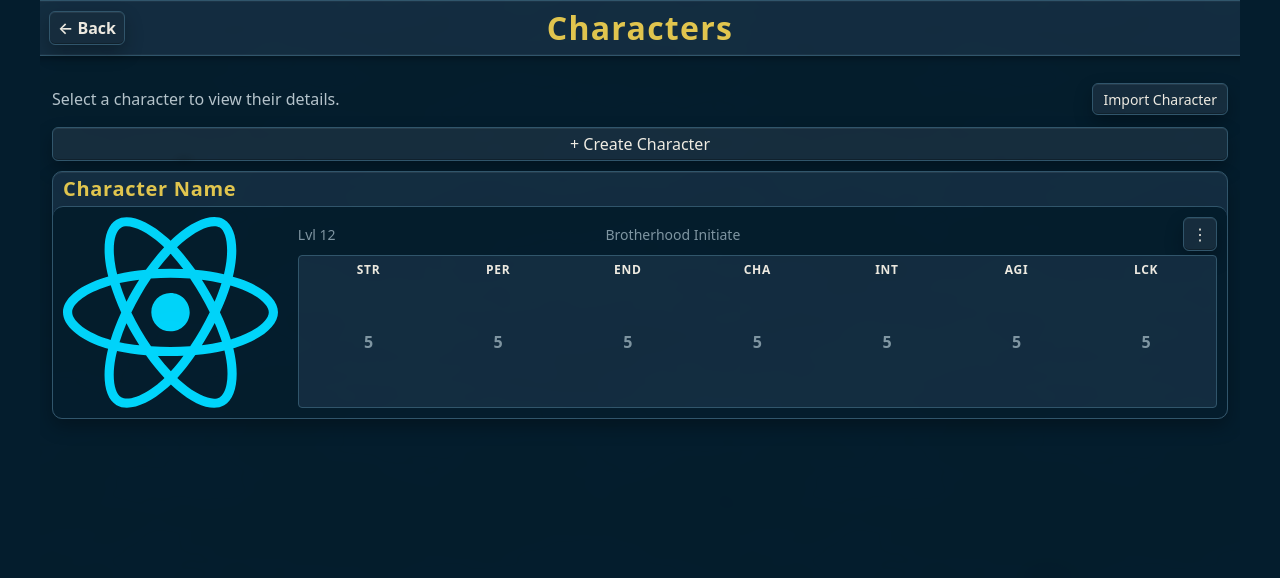
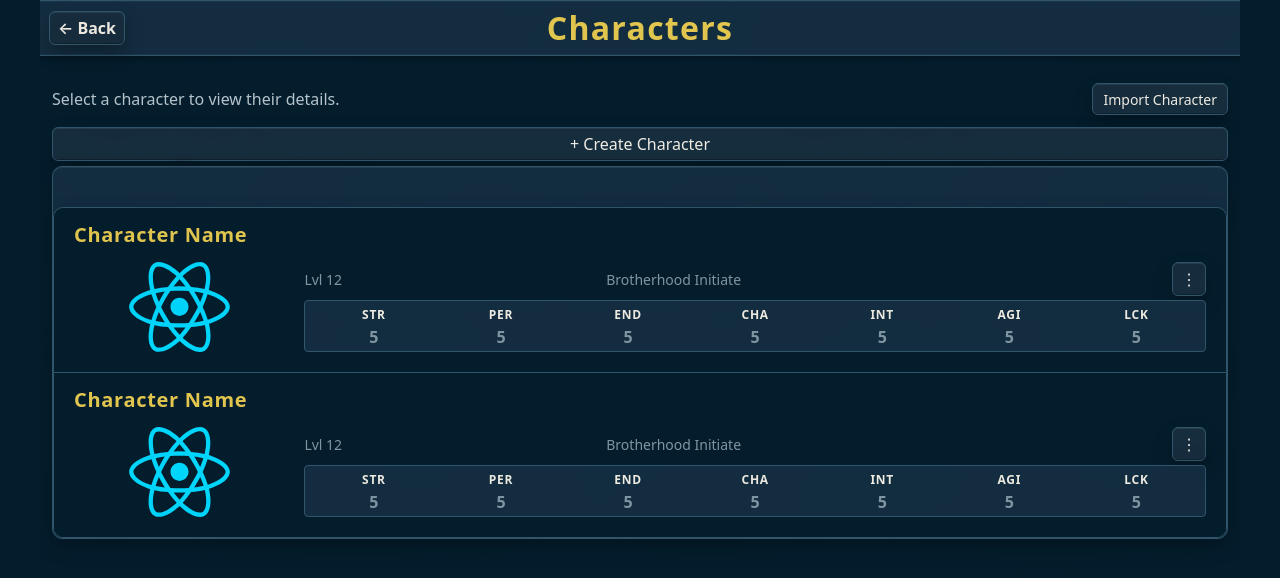
Before and after one commit to SidewaysPhoenix/vault-kit, a React (Vite) app: page /#/characters in a window 1280 px wide. Shown: the top 578 px of the page. Built offline with nearby package versions, Linux system fonts and the light colour scheme.

Commit message:
Added card component for faster styling, created articles for character card

```diff
--- /dev/null
+++ b/src/components/Card.css
@@ -0,0 +1,5 @@
+.cardTitle {
+    margin: 8px;
+    margin-left: 15px;
+    min-height: 24px;
+}
--- /dev/null
+++ b/src/components/Card.tsx
@@ -0,0 +1,21 @@
+import "./Card.css"
+
+type CardHeaderProps = {
+    title: string;
+    children: React.ReactNode;
+};
+
+function Card(props: CardHeaderProps) {
+    return (
+        <div className="cardMain vaultCard">
+            <h3 className="cardTitle">
+                {props.title}
+            </h3>
+            <section className="cardContentPanel">
+                {props.children}
+            </section>
+        </div>
+    );
+}
+
+export default Card;
--- a/src/pages/CharacterSelectionPage.css
+++ b/src/pages/CharacterSelectionPage.css
@@ -22,22 +22,33 @@
   margin-bottom: 5px;
 }
 
-.characterCard {
-  display: row;
+.characterList {
   margin-top: 5px;
+}
 
-  align-items: center;
+.characterRow {
+  padding: 10px;
+  background: var(--color-bg-page);
+  cursor: pointer;
 
-  cursor: pointer;
+  transition:
+    background-color var(--transition-fast),
+    box-shadow var(--transition-fast);
+}
+
+.characterRow + .characterRow {
+  border-top: 1px solid var(--color-border);
+}
+
+.characterRow:hover {
+  background: var(--color-bg-card-hover);
 }
 
 .characterInfo {
   display: grid;
   grid-template-columns: 20% 80%;
   min-height: 60px;
-  background: var(--color-bg-page);
-  border-top: 1px solid var(--color-border);
-  border-radius: var(--radius-md);
+
 }
 
 .characterName {
@@ -63,7 +74,7 @@
 
 .specialBlock {
   display: grid;
-   grid-column: 1 / -1;
+  grid-column: 1 / -1;
   gap: 3px;
   background: var(--color-bg-shell);
   padding: 5px;
@@ -85,11 +96,18 @@
 }
 
 .characterImg {
+  display: grid;
+  min-width: 0;
+  place-items: center;
+  padding: 5px;
+}
+
+.characterImg img {
+  display: block;
+  width: 100%;
   height: 100%;
-  width: 100%;
-  align-content: center;
-  padding: 5px;
-
+  max-height: 100px;
+  object-fit: contain;
 }
 
 .characterTopItem {
--- a/src/pages/CharacterSelectionPage.tsx
+++ b/src/pages/CharacterSelectionPage.tsx
@@ -1,6 +1,7 @@
 import { Link } from "react-router";
 import "./CharacterSelectionPage.css";
 import PageLayout from "../components/PageLayout";
+import Card from "../components/Card"
 
 import reactlogo from "../assets/react.svg"
 
@@ -21,7 +22,9 @@ function CharacterSelectionPage() {
             + Create Character
         </button>
 
-        <section className="vaultCard characterCard">
+        <Card title="">
+            <section className="vaultCard characterList">
+                <article className="characterRow">
                     <div>
                         <h3 className="characterName">Character Name</h3>
 
@@ -80,7 +83,71 @@ function CharacterSelectionPage() {
                             </div>
                         </div>
                     </div>
+                </article>
+
+                <article className="characterRow">
+                    <div>
+                        <h3 className="characterName">Character Name</h3>
+
+                    </div>
+
+                    <div className="characterInfo">
+
+                        <div className="characterImg">
+                            <img
+                                src={reactlogo}
+                                className="characterImg"
+                                alt="Character Image"
+                            />
+                        </div>
+
+                        <div className="characterMeta">
+                            <div className="characterTopItem">
+                                <p className="secondaryText characterLevel">Lvl 12</p>
+                            </div>
+
+                            <div className="characterTopItem">
+                                <p className="secondaryText characterOrigin">Brotherhood Initiate</p>
+                            </div>
+
+                            <div className="characterTopItem">
+                                <button
+                                    type="button"
+                                    className="vaultButton characterMenuButton"
+                                    aria-label="Open character menu"
+                                >
+                                    ⋮
+                                </button>
+                            </div>
+
+
+                            <div className="specialBlock">
+                                <div className="specialLabels">
+                                    <span className="statLabel">STR</span>
+                                    <span className="statLabel">PER</span>
+                                    <span className="statLabel">END</span>
+                                    <span className="statLabel">CHA</span>
+                                    <span className="statLabel">INT</span>
+                                    <span className="statLabel">AGI</span>
+                                    <span className="statLabel">LCK</span>
+                                </div>
+
+                                <div className="specialScores">
+                                    <span className="statValue">5</span>
+                                    <span className="statValue">5</span>
+                                    <span className="statValue">5</span>
+                                    <span className="statValue">5</span>
+                                    <span className="statValue">5</span>
+                                    <span className="statValue">5</span>
+                                    <span className="statValue">5</span>
+                                </div>
+                            </div>
+                        </div>
+                    </div>
+                </article>
             </section>
+        </Card>
+
     </PageLayout>
   );
 }
```
Lines whose indentation alone changed are shown as unchanged.
